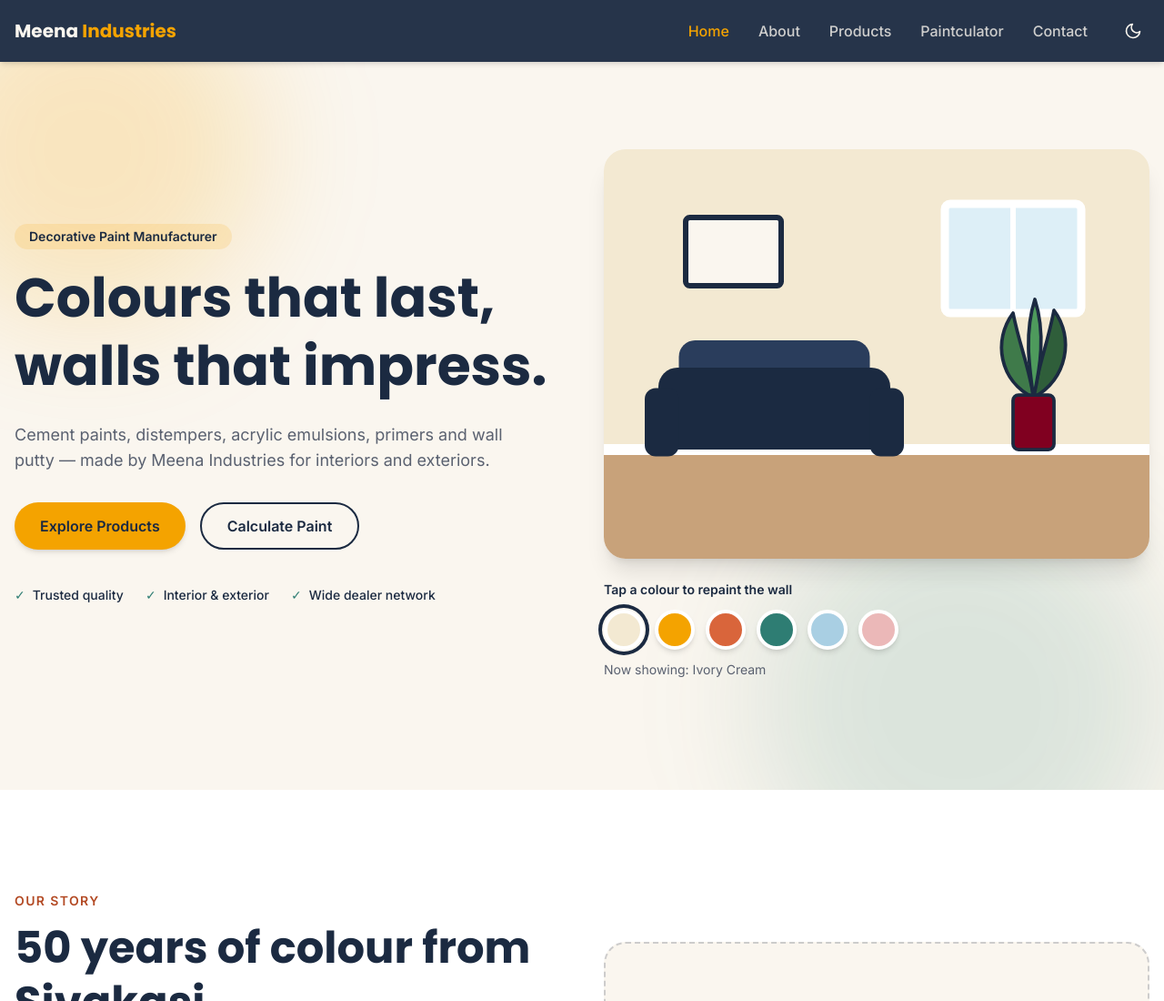
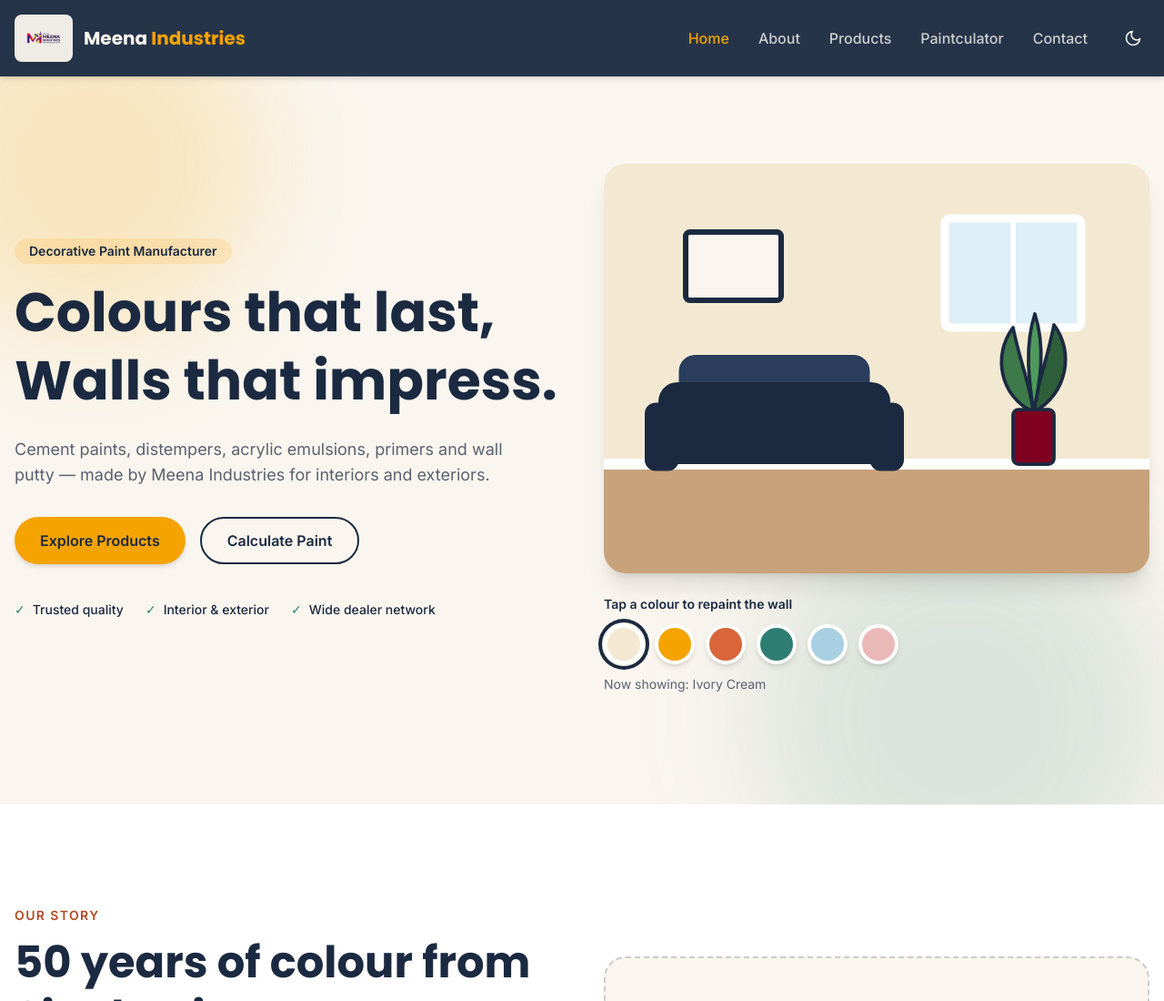
Before and after one commit to arjunultra/meenaindustries, a website built with Vite: page index.html in a window 1280 px wide. Shown: the top 1100 px of the page at 91% size. Built offline with nearby package versions, Linux system fonts and the light colour scheme.

Commit message:
logo added - 23-11-2026

```diff
--- a/index.html
+++ b/index.html
@@ -84,9 +84,20 @@
         class="mx-auto flex max-w-7xl items-center justify-between px-4 py-4"
       >
         <!-- Logo (left side) -->
-        <a href="#home" class="font-display text-xl font-bold text-cream">
-          Meena
-          <span class="text-saffron">Industries</span>
+        <a
+          href="#home"
+          class="flex items-center gap-3 font-display text-lg sm:text-xl font-bold text-cream shrink-0"
+        >
+          <div class="bg-cream/95 px-2.5 py-1 rounded-lg shadow-sm shrink-0">
+            <img
+              class="h-9 sm:h-11 w-auto object-fill"
+              src="Assets/logo.png"
+              alt="Meena Industries logo"
+            />
+          </div>
+          <span class="whitespace-nowrap">
+            Meena <span class="text-saffron">Industries</span>
+          </span>
         </a>
 
         <!-- Right side: links + theme toggle + hamburger -->
@@ -220,7 +231,7 @@
               id="home-title"
               class="hero-reveal hero-title font-display text-4xl font-bold leading-tight text-heading sm:text-5xl lg:text-6xl"
             >
-              Colours that last, walls that impress.
+              Colours that last, Walls that impress.
             </h1>
 
             <p class="hero-reveal hero-text mt-6 max-w-xl text-lg text-body">
```
Also changed, not shown: Assets/Gemini_Generated_logoGif_worbqzworbqzworb.gif (added), Assets/logo.png (added), 2 other files.
